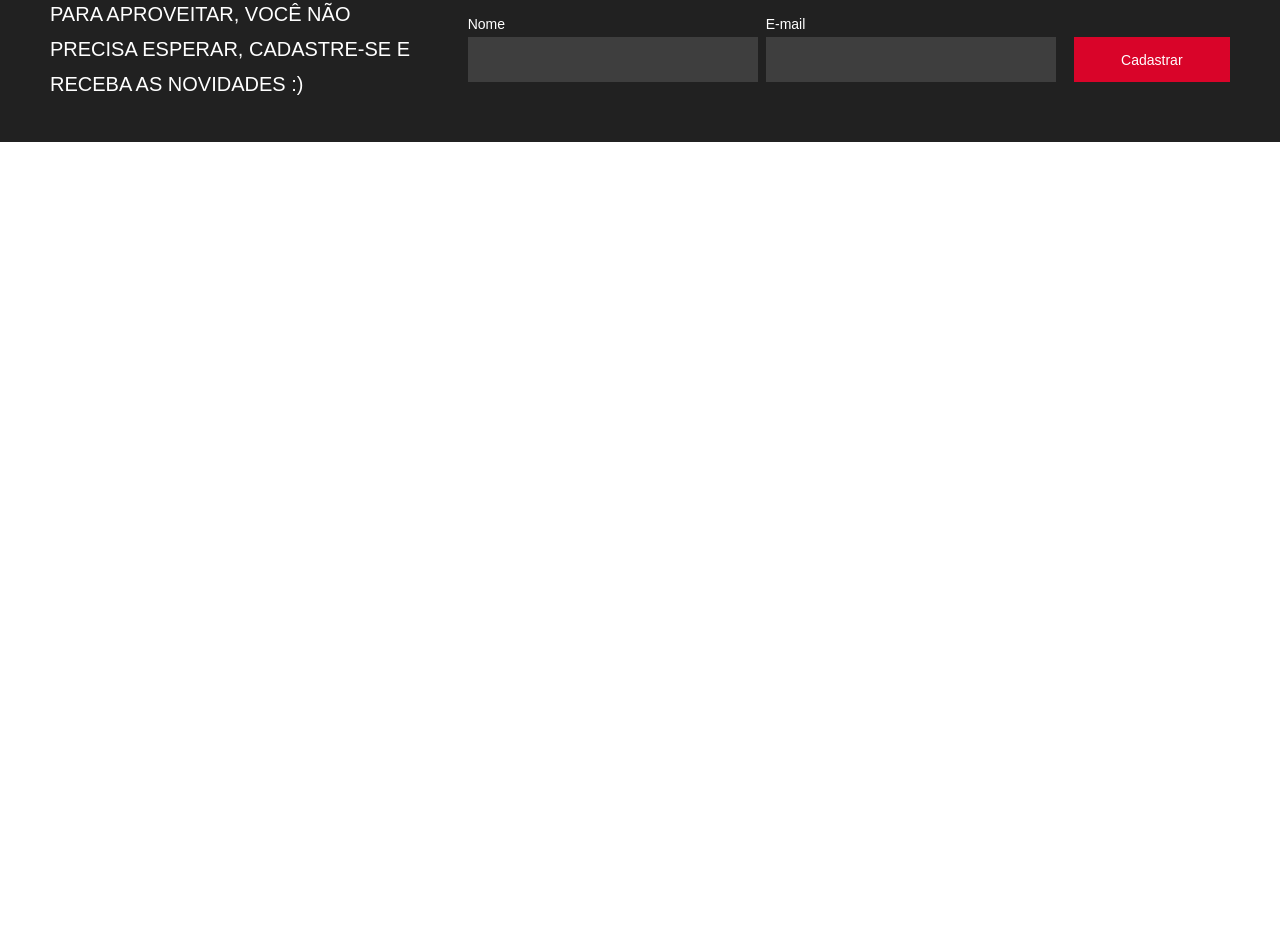
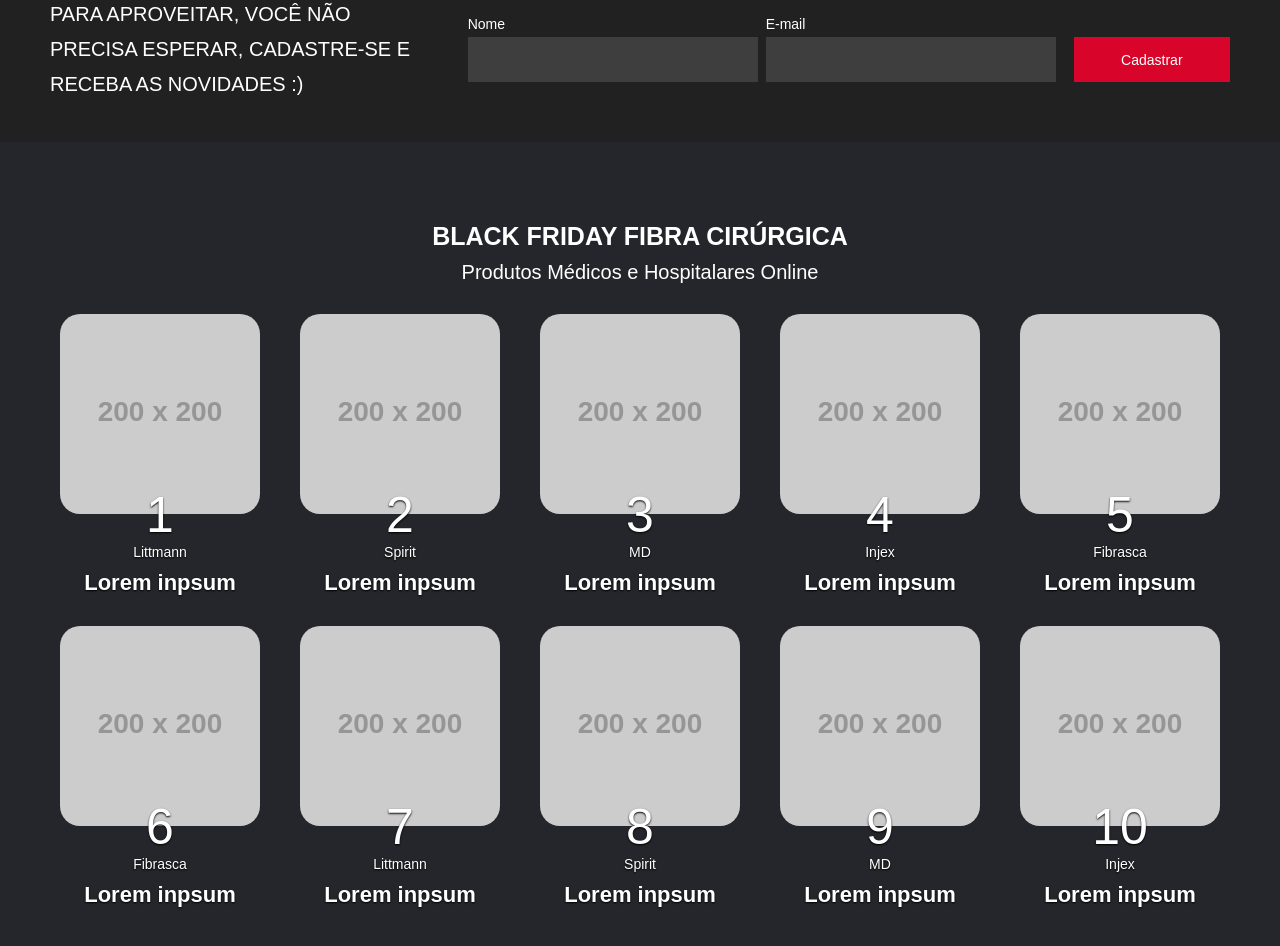
Before and after one commit to Dailton-Bastos/Countdown, a React (Vite) app: page / in a window 1280 px wide. Shown: the part 350-1296 px from the top of the page. Before the commit the page ends 800 px from the top, so only its background shows below. Built offline with nearby package versions, Linux system fonts and the light colour scheme.

Commit message:
feat: add products list

```diff
--- a/src/components/Main/index.tsx
+++ b/src/components/Main/index.tsx
@@ -1,6 +1,7 @@
 import React from 'react';
 import { BannerTv } from '../BannerTv';
 import { Subscribe } from '../Subscribe';
+import { ListProducts } from '../Products';
 
 import './global.css';
 
@@ -20,6 +21,10 @@ export const BlackFriday = () => {
       <section className="blackFriday__area blackFriday__area--subscribe">
         <Subscribe />
       </section>
+
+      <section className="blackFriday__area blackFriday__area--products">
+        <ListProducts />
+      </section>
     </main>
   );
 };
--- /dev/null
+++ b/src/components/Products/Product/index.tsx
@@ -0,0 +1,26 @@
+interface Props {
+  link: string;
+  image: string;
+  position: string;
+  brand: string;
+  name: string;
+}
+
+export const Product = ({ link, image, position, brand, name }: Props) => {
+  return (
+    <a href={link} className="product__content">
+      <div className="product__content--top">
+        <div className="product__content--image">
+          <img src={image} alt={name} />
+        </div>
+        <span className="product__content--position">{position}</span>
+      </div>
+
+      <div className="product__content--bottom">
+        <p className="product__content--brand">{brand}</p>
+
+        <p className="product__content--name">{name}</p>
+      </div>
+    </a>
+  );
+};
--- /dev/null
+++ b/src/components/Products/Product/styles.css
@@ -0,0 +1,93 @@
+.product__content {
+  display: flex;
+  flex-direction: column;
+  align-items: center;
+  justify-content: center;
+  text-decoration: none;
+}
+
+.product__content--top {
+  position: relative;
+  display: flex;
+  align-items: center;
+  justify-content: center;
+  flex-direction: column;
+}
+
+.product__content--top .product__content--position {
+  position: absolute;
+  font-size: 50px;
+  color: #fff;
+  bottom: -30px;
+  text-shadow: 0 1px 2px #000;
+}
+
+.product__content--top:hover {
+  top: -5px;
+}
+
+.product__content--top:hover .product__content--image {
+  border: 2px solid #d90429;
+}
+
+.product__content--top:hover .product__content--position {
+  color: #d90429;
+}
+
+.product__content--image {
+  display: block;
+  border-radius: 20px;
+  overflow: hidden;
+  height: 200px;
+  width: 200px;
+}
+
+.product__content--image img {
+  display: block;
+  max-width: 100%;
+}
+
+.product__content--bottom {
+  margin-top: 30px;
+  text-align: center;
+  text-shadow: 0 1px 2px #000;
+  color: #fff;
+  width: 100%;
+}
+
+.product__content--bottom .product__content--brand {
+  font-size: 14px;
+  font-weight: normal;
+}
+
+.product__content--bottom .product__content--name {
+  font-size: 22px;
+  font-weight: bold;
+  margin-top: 10px;
+}
+
+@media (max-width: 1024px) {
+  .product__content--image {
+    max-height: 175px;
+    height: 100%;
+    max-width: 175px;
+    width: 100%;
+  }
+
+  .product__content--top .product__content--position {
+    font-size: 30px;
+    bottom: -15px;
+  }
+
+  .product__content--bottom {
+    margin-top: 20px;
+  }
+
+  .product__content--bottom .product__content--brand {
+    font-size: 12px;
+  }
+
+  .product__content--bottom .product__content--name {
+    font-size: 18px;
+  }
+}
--- /dev/null
+++ b/src/components/Products/global.css
@@ -0,0 +1,61 @@
+@import url('./Product/styles.css');
+
+.blackFriday__products {
+  background-color: #25262b;
+  padding: 0 50px;
+  width: 100%;
+}
+
+.products__content {
+  max-width: 1224px;
+  margin: 0 auto;
+  width: 100%;
+  padding: 80px 0;
+}
+
+.products__content--title h1 {
+  color: #fff;
+  font-size: 25px;
+  text-align: center;
+  margin-bottom: 10px;
+}
+
+.products__content--subTitle h2 {
+  color: #fff;
+  font-size: 20px;
+  font-weight: 500;
+  text-align: center;
+  margin-bottom: 30px;
+}
+
+.products__content--grid {
+  display: grid;
+  grid-template-columns: repeat(5, 1fr);
+  column-gap: 20px;
+  row-gap: 30px;
+  margin: 0 auto;
+  width: 100%;
+}
+
+@media (max-width: 1024px) {
+  .blackFriday__products {
+    padding: 0 15px;
+  }
+
+  .products__content {
+    padding: 25px 0;
+  }
+
+  .products__content--title h1 {
+    font-size: 20px;
+  }
+
+  .products__content--subTitle h2 {
+    font-size: 16px;
+    margin-bottom: 20px;
+  }
+
+  .products__content--grid {
+    grid-template-columns: repeat(2, 1fr);
+  }
+}
--- /dev/null
+++ b/src/components/Products/index.tsx
@@ -0,0 +1,80 @@
+import { Product } from './Product';
+
+import './global.css';
+
+export const ListProducts = () => {
+  return (
+    <div className="blackFriday__products">
+      <div className="products__content">
+        <div className="products__content--title">
+          <h1>BLACK FRIDAY FIBRA CIRÚRGICA</h1>
+        </div>
+
+        <div className="products__content--subTitle">
+          <h2>Produtos Médicos e Hospitalares Online</h2>
+        </div>
+
+        <div className="products__content--grid">
+          <Product
+            link="#"
+            image="https://via.placeholder.com/200x200/"
+            position="1"
+            brand="Littmann"
+            name="Lorem inpsum"
+          />
+          <Product
+            link="#"
+            image="https://via.placeholder.com/200x200/"
+            position="2"
+            brand="Spirit"
+            name="Lorem inpsum"
+          />
+          <Product link="#" image="https://via.placeholder.com/200x200/" position="3" brand="MD" name="Lorem inpsum" />
+          <Product
+            link="#"
+            image="https://via.placeholder.com/200x200/"
+            position="4"
+            brand="Injex"
+            name="Lorem inpsum"
+          />
+          <Product
+            link="#"
+            image="https://via.placeholder.com/200x200/"
+            position="5"
+            brand="Fibrasca"
+            name="Lorem inpsum"
+          />
+          <Product
+            link="#"
+            image="https://via.placeholder.com/200x200/"
+            position="6"
+            brand="Fibrasca"
+            name="Lorem inpsum"
+          />
+          <Product
+            link="#"
+            image="https://via.placeholder.com/200x200/"
+            position="7"
+            brand="Littmann"
+            name="Lorem inpsum"
+          />
+          <Product
+            link="#"
+            image="https://via.placeholder.com/200x200/"
+            position="8"
+            brand="Spirit"
+            name="Lorem inpsum"
+          />
+          <Product link="#" image="https://via.placeholder.com/200x200/" position="9" brand="MD" name="Lorem inpsum" />
+          <Product
+            link="#"
+            image="https://via.placeholder.com/200x200/"
+            position="10"
+            brand="Injex"
+            name="Lorem inpsum"
+          />
+        </div>
+      </div>
+    </div>
+  );
+};
```
